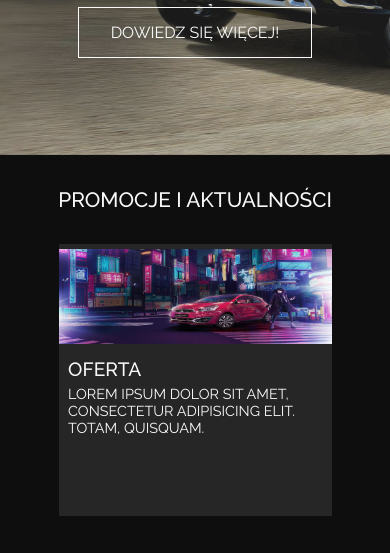
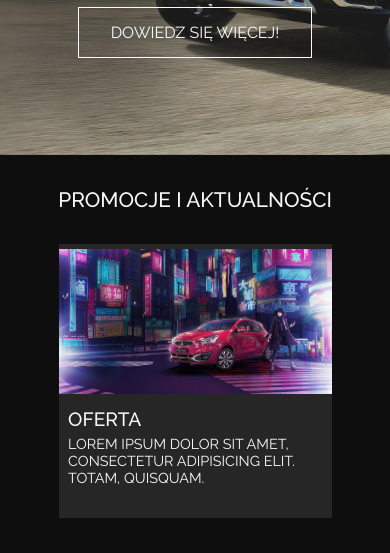
Before and after one commit to kamilek03/Mitsubishi, a plain HTML site: page index.html in a window 390 px wide. Shown: the part 267-820 px from the top of the page. Drawn offline with nearby package versions, Linux system fonts and the light colour scheme.

Commit message:
Update style.css

```diff
--- a/style.css
+++ b/style.css
@@ -381,7 +381,7 @@ header h2 {
       margin-left: auto;
       margin-right: auto;
       padding-top:5px;
-      height: 100px;
+      height: 150px;
    }
 
    header {
@@ -532,7 +532,7 @@ header h2 {
       display: flex;
       flex-direction: column;
       width:70%;
-      padding-bottom: 5rem;
+      padding-bottom: 2rem;
    }
 
    .img {
@@ -543,7 +543,7 @@ header h2 {
       flex-direction: column;
       margin-left: auto;
       margin-right: auto;
-      height: 100px;
+      height: 150px;
    }
 
    .boxes {
```
